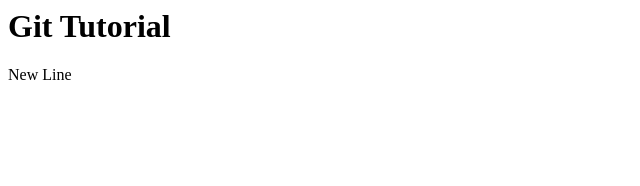
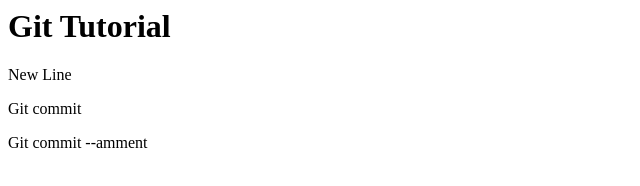
Before and after one commit to oissy/git_tutorial, a plain HTML site: page index.html in a window 1280 px wide. Shown: the whole page, without its empty margins (0-640 px from the left). Drawn offline with Linux system fonts and the light colour scheme.

Commit message:
we will be ammend

```diff
--- a/index.html
+++ b/index.html
@@ -1,2 +1,4 @@
 <h1>Git Tutorial</h1>
 <p>New Line</p>
+<p>Git commit</p>
+<p>Git commit --amment</p>
```
